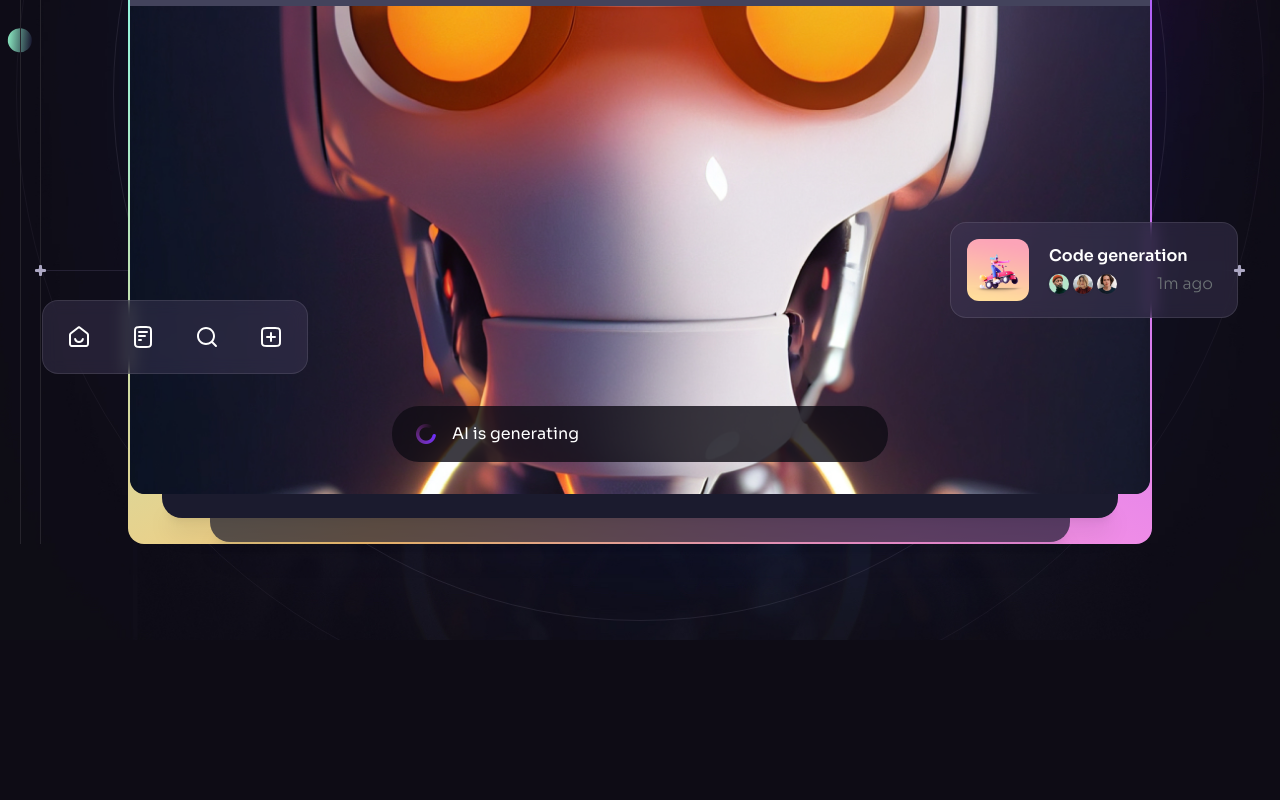
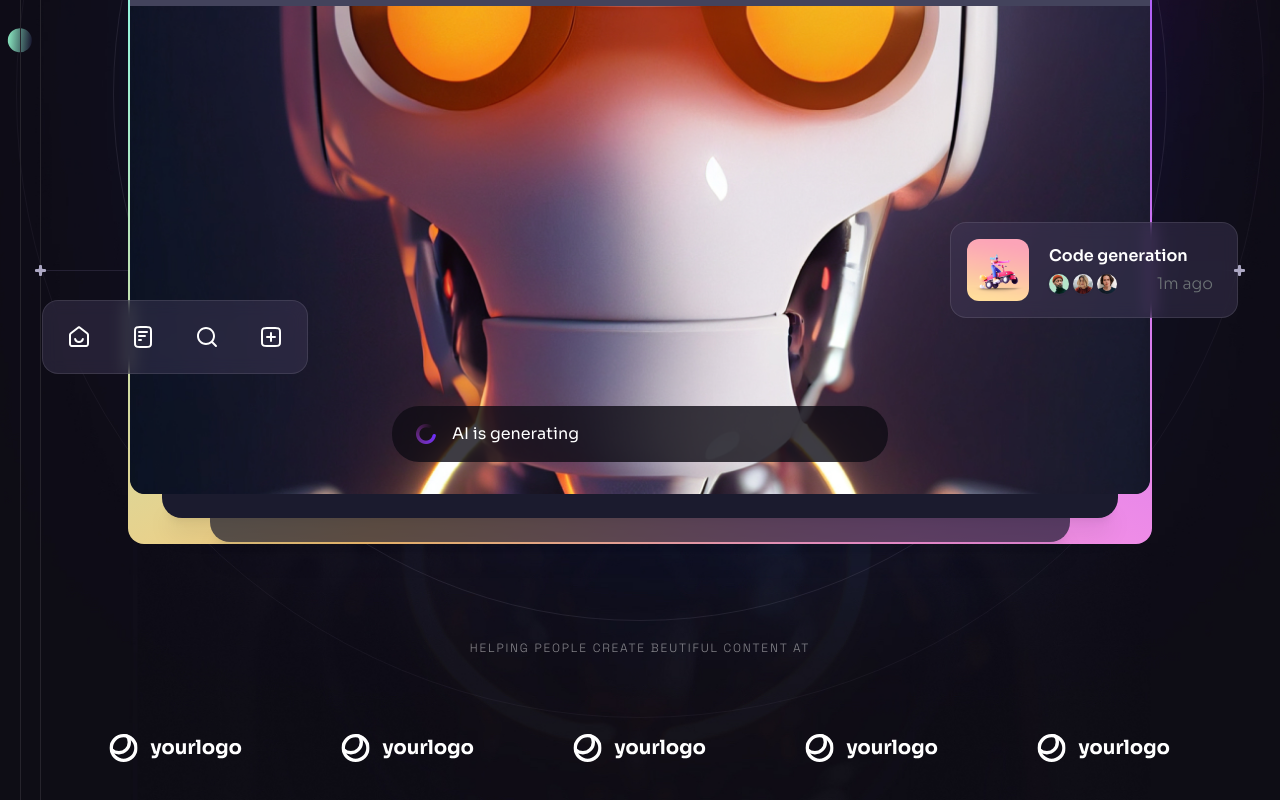
Before and after one commit to LC248902/brainwave, a React (Vite) app: page / in a window 1280 px wide. Shown: the part 614-1414 px from the top of the page. Before the commit the page ends 1254 px from the top, so only its background shows below. Built offline with nearby package versions, Linux system fonts and the light colour scheme.

Commit message:
company logo added to hero section

```diff
--- /dev/null
+++ b/src/components/CompanyLogos.jsx
@@ -0,0 +1,23 @@
+import { companyLogos } from "../constants";
+
+const CompanyLogos = ({ className }) => {
+  return (
+    <div className={className}>
+      <h5 className="tagline mb-6 text-center text-n-1/50">
+        Helping people create beutiful content at
+      </h5>
+      <ul className="flex">
+        {companyLogos.map((logo, i) => (
+          <li
+            key={i}
+            className="flex items-center justify-center flex-1 h-[8.5rem]"
+          >
+            <img src={logo} width={134} height={28} alt={`Logo-${i}`} />
+          </li>
+        ))}
+      </ul>
+    </div>
+  );
+};
+
+export default CompanyLogos;
--- a/src/components/Hero.jsx
+++ b/src/components/Hero.jsx
@@ -4,6 +4,7 @@ import { ScrollParallax } from "react-just-parallax";
 import { curve, heroBackground, robot } from "../assets";
 import { heroIcons } from "../constants";
 import Button from "./Button";
+import CompanyLogos from "./CompanyLogos";
 import { BackgroundCircles, BottomLine, Gradient } from "./design/Hero";
 import Generating from "./Generating";
 import Notification from "./Notification";
@@ -96,6 +97,8 @@ const Hero = () => {
 
           <BackgroundCircles />
         </div>
+
+        <CompanyLogos className="hidden relative z-10 mt-20 lg:block" />
       </div>
 
       <BottomLine />
```
